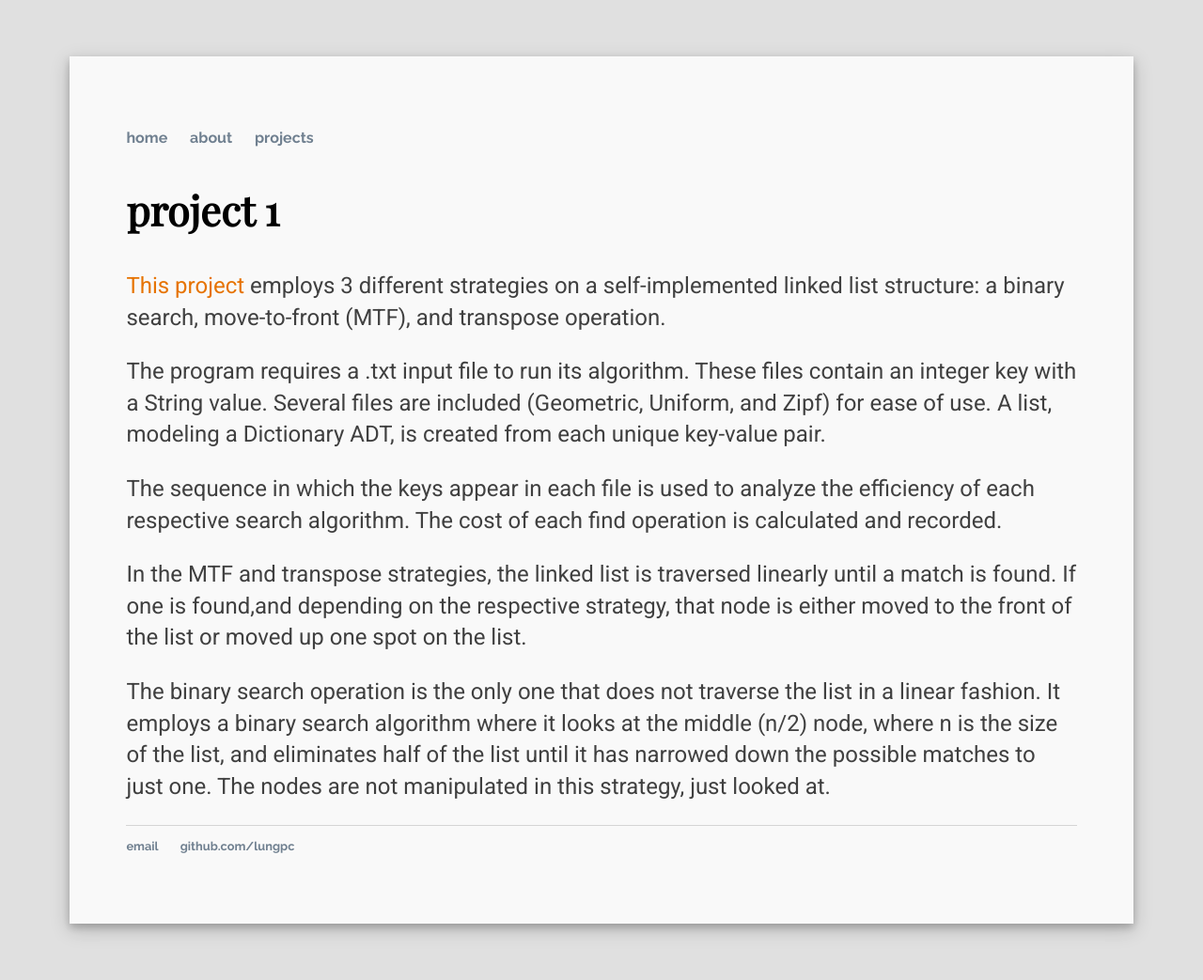
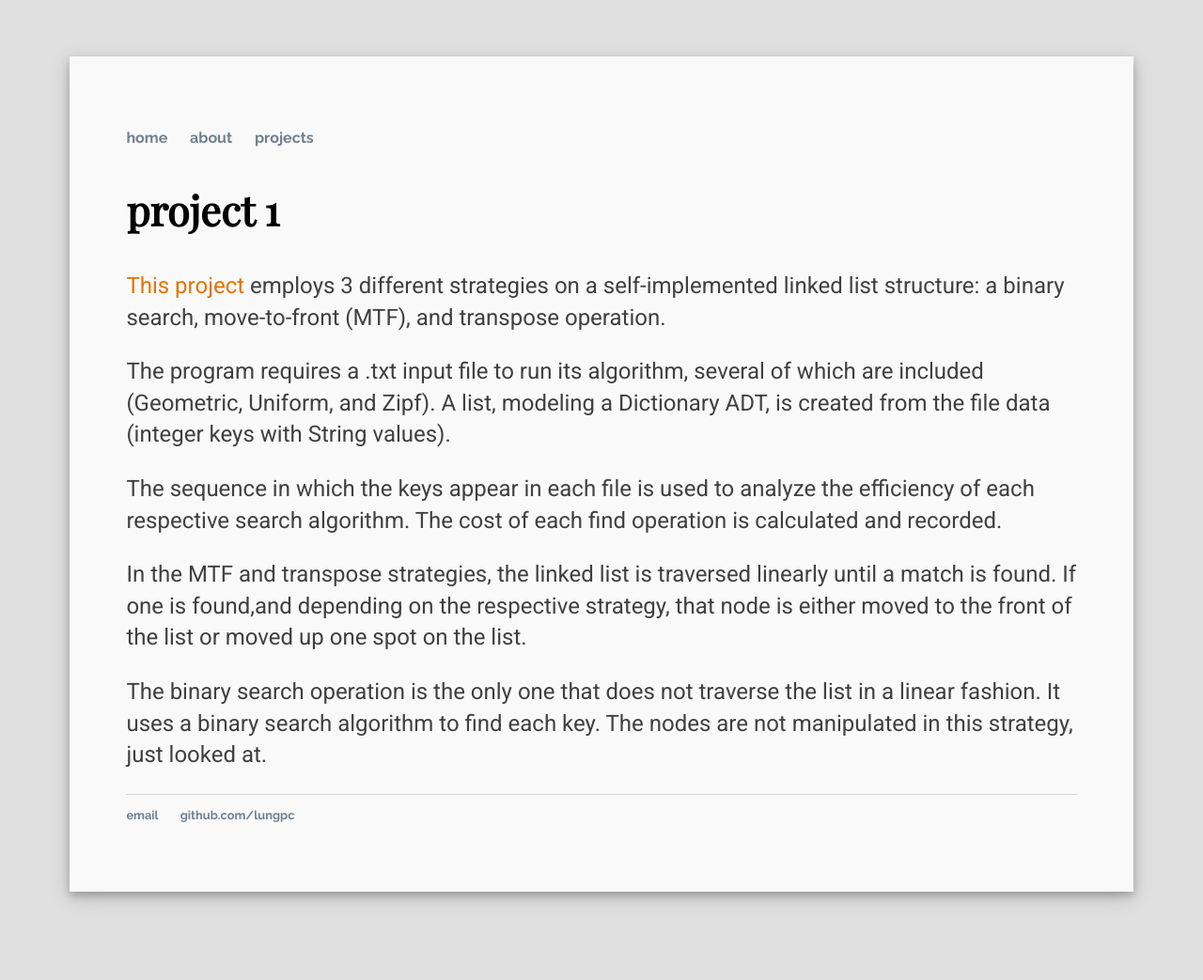
Before and after one commit to lungpc/lungpc.github.io, a Jekyll site: the page built from projects/p1/index.html, in a window 1280 px wide. Shown: the whole page at 94% size. Built offline with Jekyll 4.4.1, drawn with Linux system fonts in a browser that asks for light colours; some web fonts are replaced; after the commit the page ends 1009 px from its top, so only the background shows below that.

Commit message:
Update index.html

```diff
--- a/projects/p1/index.html
+++ b/projects/p1/index.html
@@ -8,9 +8,8 @@ name: Project 1
 employs 3 different strategies on a self-implemented linked list structure:
 a binary search, move-to-front (MTF), and transpose operation.</p>
 
-<p>The program requires a .txt input file to run its algorithm. These files contain an integer key with a String value. Several
-files are included (Geometric, Uniform, and Zipf) for ease of use. A list, modeling a Dictionary ADT, is created from
-each unique key-value pair.</p>
+<p>The program requires a .txt input file to run its algorithm, several of which are included (Geometric, Uniform, and Zipf).
+A list, modeling a Dictionary ADT, is created from the file data (integer keys with String values).</p>
 
 <p>The sequence in which the keys appear in each file is used to analyze the efficiency of
 each respective search algorithm. The cost of each find operation is calculated and recorded.</p>
@@ -19,7 +18,5 @@ each respective search algorithm. The cost of each find operation is calculated
 If one is found,and depending on the respective strategy, that node is either moved to the front of
 the list or moved up one spot on the list.</p>
 
-<p>The binary search operation is the only one that does not traverse the list in a linear fashion. It employs a
-binary search algorithm where it looks at the middle (n/2) node, where n is the size of the list, and eliminates
-half of the list until it has narrowed down the possible matches to just one. The nodes are not manipulated in this strategy,
-just looked at.</p>
+<p>The binary search operation is the only one that does not traverse the list in a linear fashion. It uses a
+binary search algorithm to find each key. The nodes are not manipulated in this strategy, just looked at.</p>
```
